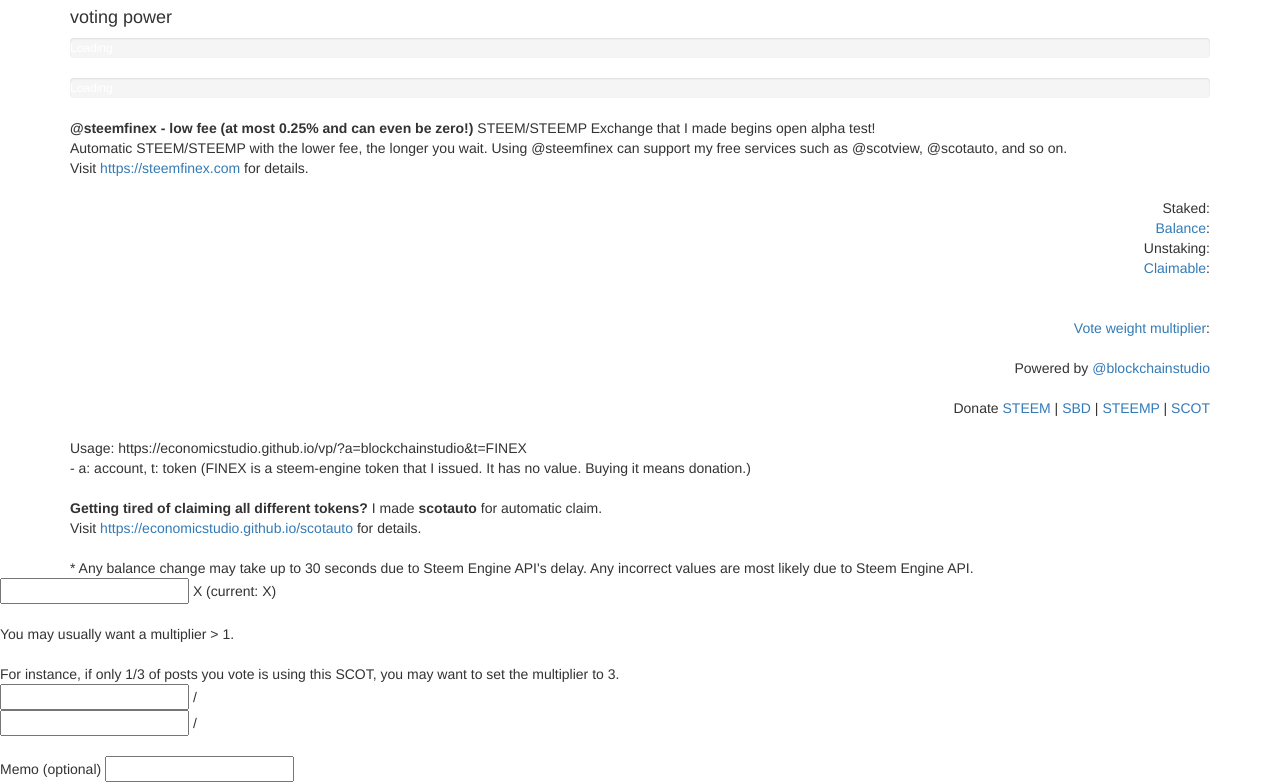
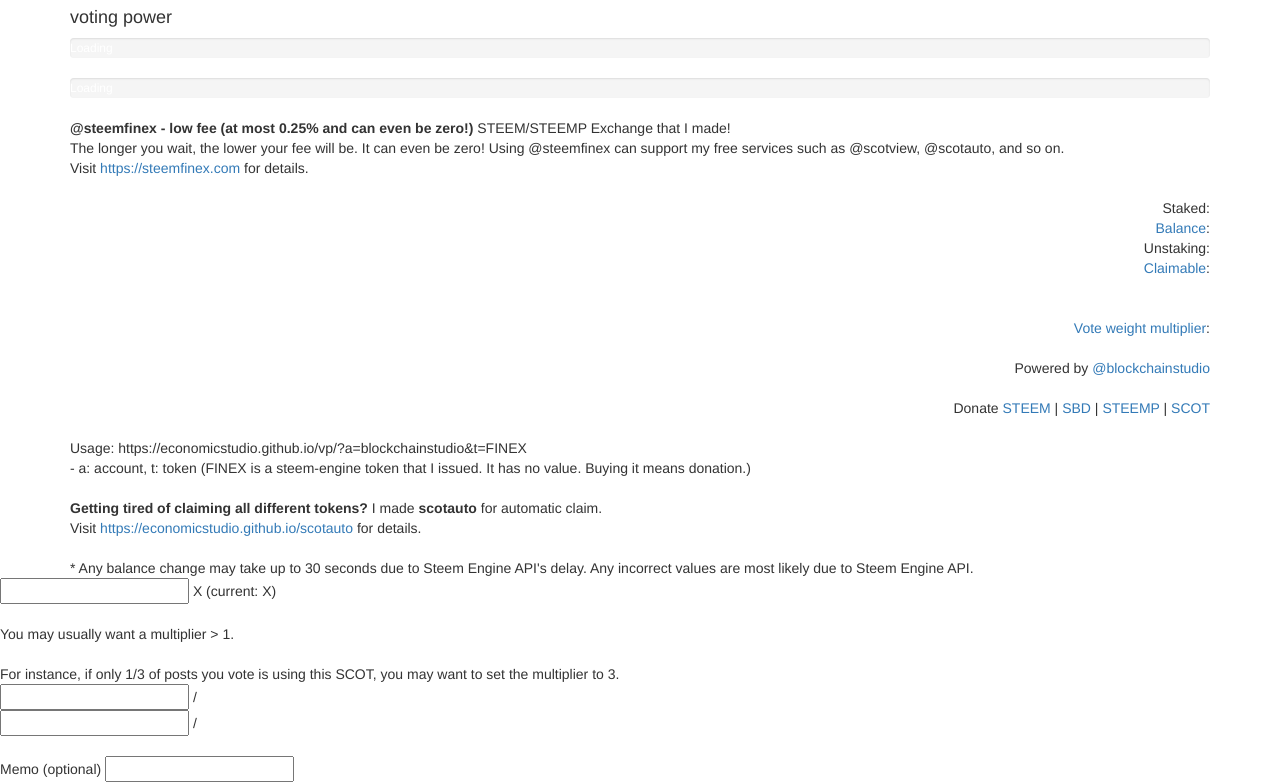
Before and after one commit to economicstudio/vp, a plain HTML site: page index.html in a window 1280 px wide. Shown: the part 48-830 px from the top of the page. Drawn offline with nearby package versions, Linux system fonts and the light colour scheme; a script that the page names is missing.

Commit message:
Update index.html

```diff
--- a/index.html
+++ b/index.html
@@ -65,9 +65,8 @@
         </div>
       </div>
       <div>
-        <b>@steemfinex - low fee (at most 0.25% and can even be zero!)</b> STEEM/STEEMP Exchange that I made
-        begins open alpha test!<br />
-        Automatic STEEM/STEEMP with the lower fee, the longer you wait. Using @steemfinex can support my free services such as @scotview, @scotauto, and so on.
+        <b>@steemfinex - low fee (at most 0.25% and can even be zero!)</b> STEEM/STEEMP Exchange that I made!<br />
+        The longer you wait, the lower your fee will be. It can even be zero! Using @steemfinex can support my free services such as @scotview, @scotauto, and so on.
         <br />
         Visit
         <a href="https://steemfinex.com"
```
